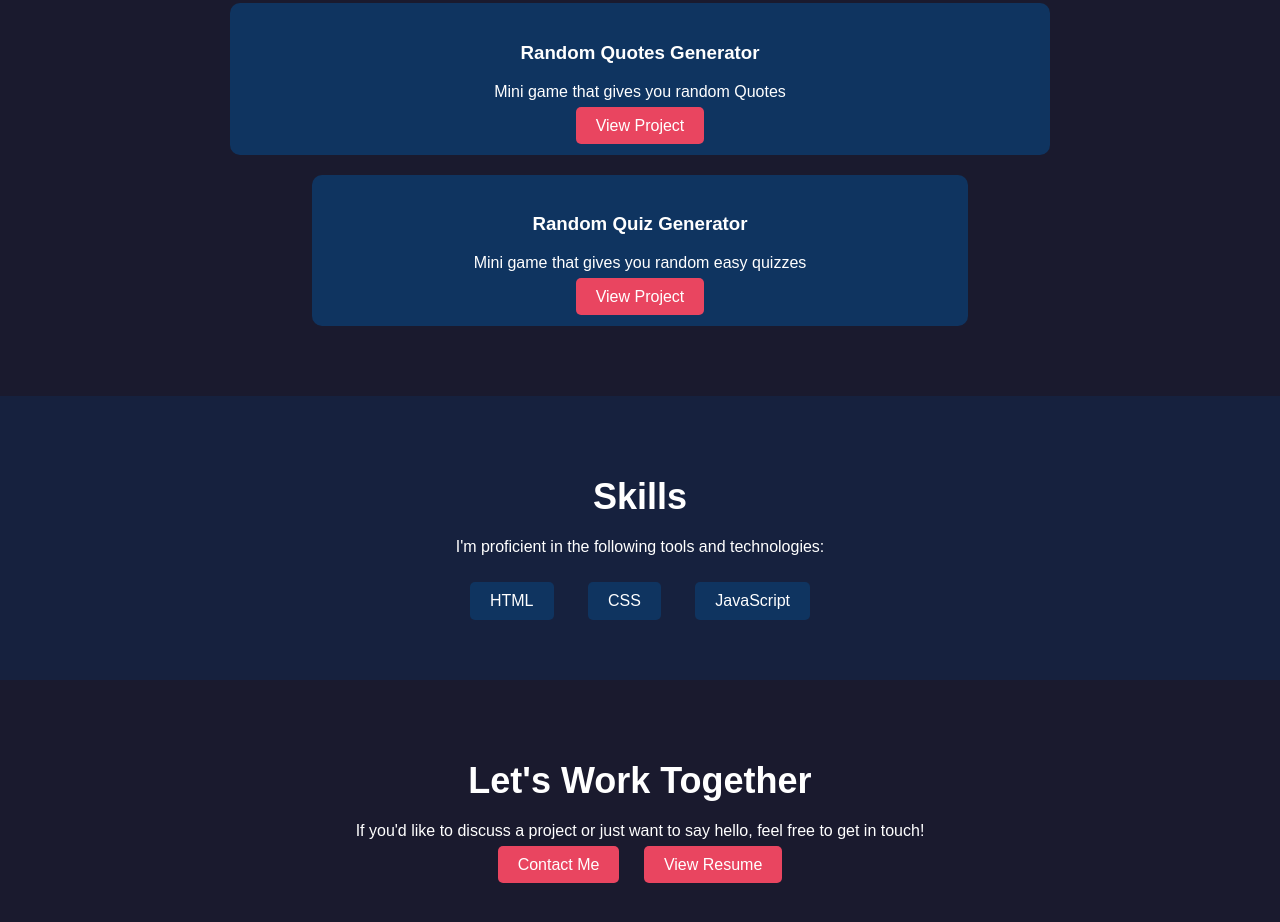
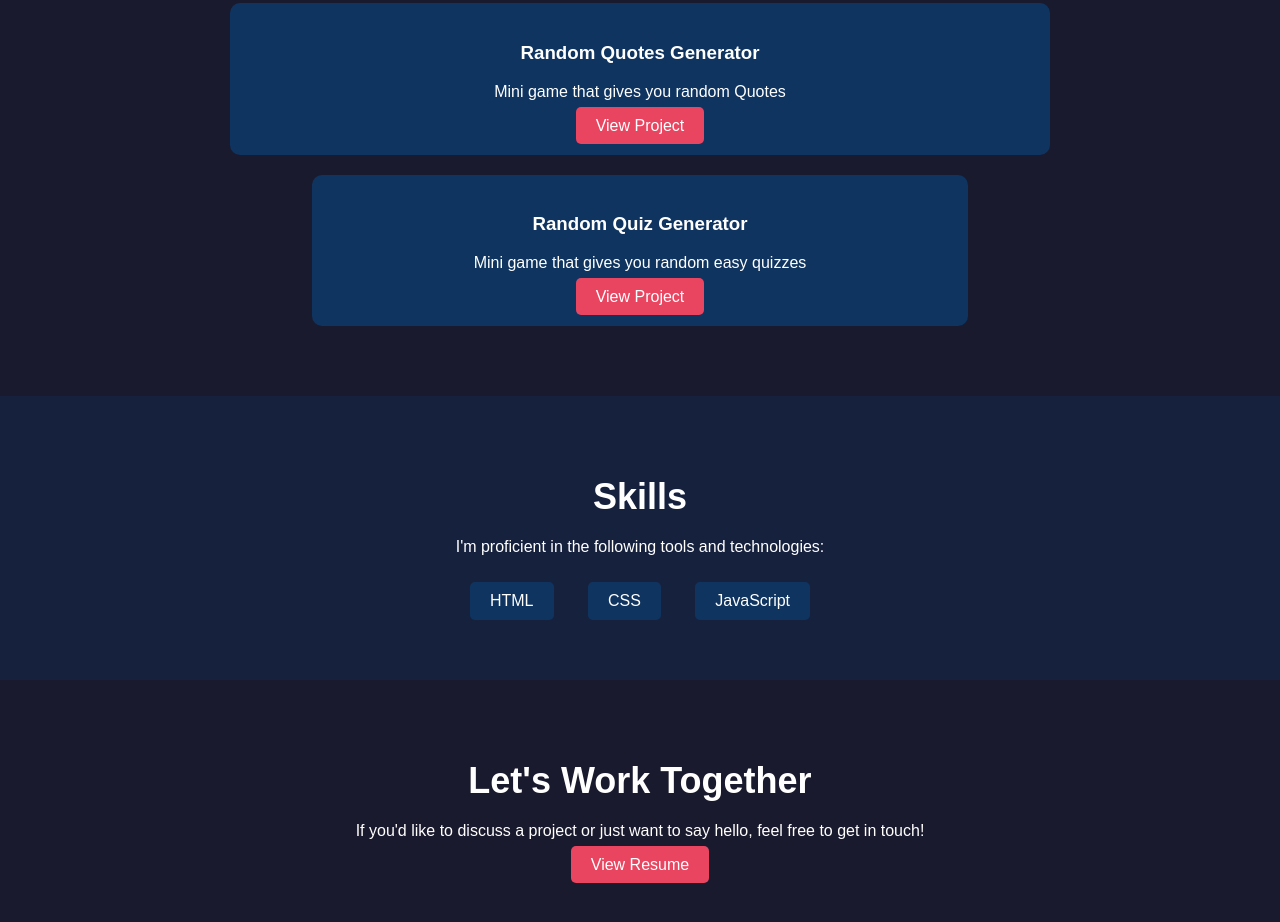
Before and after one commit to Arudaa/personal-portfolio2, a plain HTML site: page index.html in a window 1280 px wide. Shown: the part 778-1700 px from the top of the page. Drawn offline with Linux system fonts and the light colour scheme.

Commit message:
we removed another button

```diff
--- a/index.html
+++ b/index.html
@@ -84,7 +84,6 @@
             <h2>Let's Work Together</h2>
             <p>If you'd like to discuss a project or just want to say hello, feel free to get in touch!</p>
             <div class="cta-buttons">
-                <a href="mailto:arudashvililuca@gmail.com" class="btn">Contact Me</a>
                 <a href="https://drive.google.com/file/d/1R2qykkePe-V-fKWt8JJ2tB0Qd0yKs5rb/view?usp=sharing" class="btn" target="_blank">View Resume</a>
             </div>
         </div>
```
